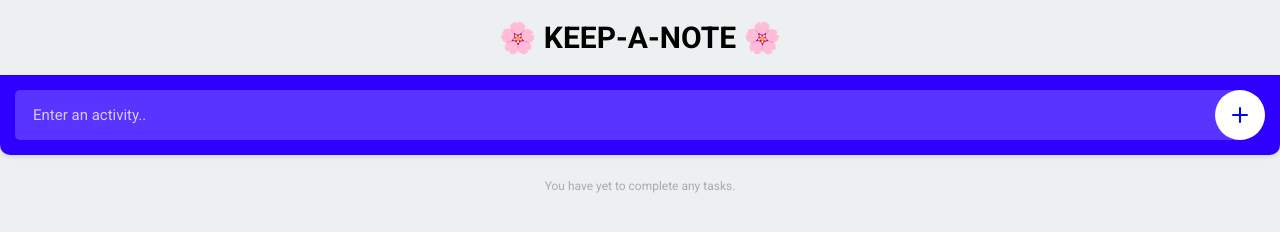
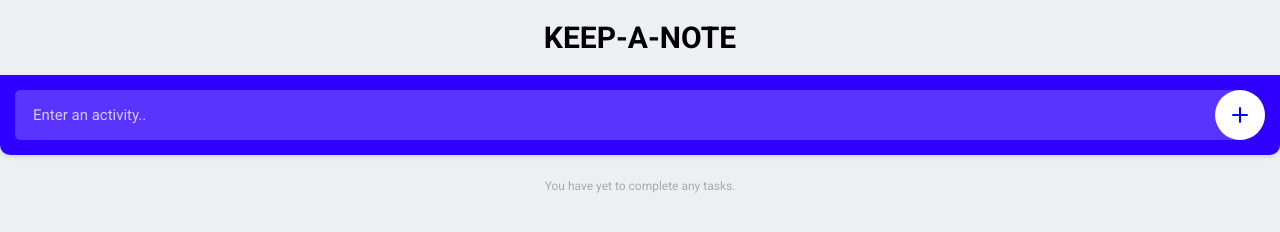
Before and after one commit to My-Web-Station/Take-A-Note, a plain HTML site: page index.html in a window 1280 px wide. Drawn offline with Linux system fonts and the light colour scheme.

Commit message:
Update index.html

```diff
--- a/index.html
+++ b/index.html
@@ -20,7 +20,7 @@
 
 	</head>
 	<body>
-        <h1>🌸 KEEP-A-NOTE 🌸</h1>
+        <h1> KEEP-A-NOTE </h1>
 		<header>
 			<input type="text" placeholder="Enter an activity.." id="item">
 			<button id="add">
```
